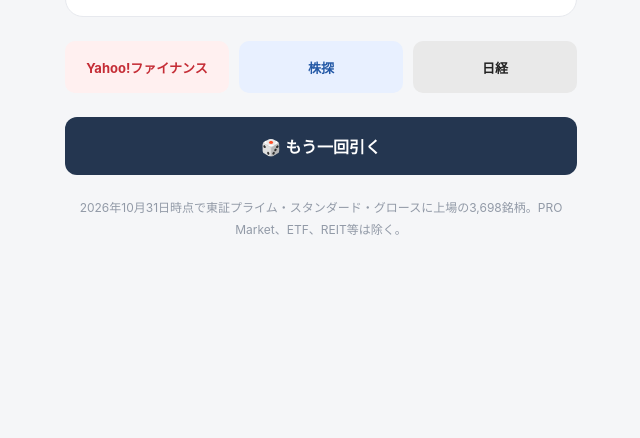
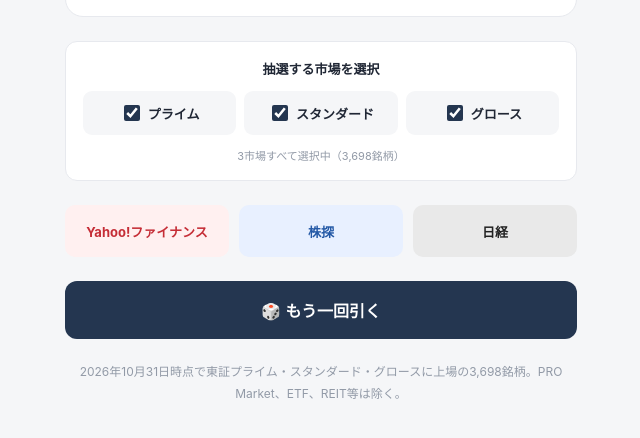
Before and after one commit to siriagari/stock-random-generator, a plain HTML site: page index.html in a window 1280 px wide. Both pictures are taken after a click on the button "🎲 抽選する". Shown: the part 412-850 px from the top of the page, without its empty margins (319-959 px from the left). Before the commit the page ends 800 px from the top, so only its background shows below. Drawn offline with Linux system fonts and the light colour scheme.

Commit message:
Implement market selection with filtering logic
Added market selection section with checkboxes for Prime, Standard, and Growth markets. Updated filtering logic and button state based on selected markets.

```diff
--- a/index.html
+++ b/index.html
@@ -66,6 +66,56 @@ h1{
 #market{
   font-size:12px;
   color:#818b99;
+  margin-top:12px;
+}
+
+/* 市場選択 */
+
+.market-select{
+  margin-top:24px;
+  padding:17px;
+  background:white;
+  border:1px solid #e7e9ee;
+  border-radius:12px;
+}
+
+.market-title{
+  font-size:13px;
+  font-weight:700;
+  margin-bottom:13px;
+  text-align:center;
+}
+
+.market-options{
+  display:grid;
+  grid-template-columns:repeat(3,1fr);
+  gap:8px;
+}
+
+.market-option{
+  display:flex;
+  align-items:center;
+  justify-content:center;
+  gap:5px;
+  padding:11px 3px;
+  background:#f5f6f8;
+  border-radius:9px;
+  font-size:13px;
+  font-weight:600;
+  cursor:pointer;
+}
+
+.market-option input{
+  width:16px;
+  height:16px;
+  accent-color:#243650;
+  cursor:pointer;
+}
+
+#filter-status{
+  text-align:center;
+  font-size:11px;
+  color:#929aa7;
   margin-top:12px;
 }
 
@@ -190,6 +240,8 @@ button:disabled{
   </h1>
 </header>
 
+<!-- 抽選結果 -->
+
 <section class="panel">
 
   <div class="label" id="result-label">
@@ -203,6 +255,48 @@ button:disabled{
   </div>
 
   <div id="market"></div>
+
+</section>
+
+<!-- 市場選択チェックボックス -->
+
+<section class="market-select">
+
+  <div class="market-title">
+    抽選する市場を選択
+  </div>
+
+  <div class="market-options">
+
+    <label class="market-option">
+      <input type="checkbox"
+             class="market-check"
+             value="prime"
+             checked>
+      プライム
+    </label>
+
+    <label class="market-option">
+      <input type="checkbox"
+             class="market-check"
+             value="standard"
+             checked>
+      スタンダード
+    </label>
+
+    <label class="market-option">
+      <input type="checkbox"
+             class="market-check"
+             value="growth"
+             checked>
+      グロース
+    </label>
+
+  </div>
+
+  <div id="filter-status">
+    3市場すべて選択中
+  </div>
 
 </section>
 
@@ -239,6 +333,8 @@ button:disabled{
 
 </div>
 
+<!-- 抽選ボタン -->
+
 <button id="draw" disabled>
   🎲 抽選する
 </button>
@@ -254,6 +350,115 @@ button:disabled{
 <script>
 
 let stocks=[];
+
+// 市場選択状態を取得
+
+function getSelectedMarkets(){
+
+  return Array.from(
+    document.querySelectorAll(".market-check:checked")
+  ).map(input=>input.value);
+
+}
+
+// 銘柄の市場を判定
+
+function getStockMarket(stock){
+
+  const market=String(stock.market||"").toLowerCase();
+
+  if(
+    market.includes("プライム") ||
+    market.includes("東p") ||
+    market.includes("prime")
+  ){
+    return "prime";
+  }
+
+  if(
+    market.includes("スタンダード") ||
+    market.includes("東s") ||
+    market.includes("standard")
+  ){
+    return "standard";
+  }
+
+  if(
+    market.includes("グロース") ||
+    market.includes("東g") ||
+    market.includes("growth")
+  ){
+    return "growth";
+  }
+
+  return null;
+
+}
+
+// 選択された市場の銘柄を取得
+
+function getFilteredStocks(){
+
+  const selected=getSelectedMarkets();
+
+  // 3市場すべて選択されていれば全銘柄
+
+  if(selected.length===3){
+    return stocks;
+  }
+
+  if(selected.length===0){
+    return [];
+  }
+
+  return stocks.filter(stock=>{
+    return selected.includes(getStockMarket(stock));
+  });
+
+}
+
+// 抽選対象数とボタン状態を更新
+
+function updateFilter(){
+
+  const selected=getSelectedMarkets();
+
+  const filtered=getFilteredStocks();
+
+  const status=document.getElementById("filter-status");
+
+  const draw=document.getElementById("draw");
+
+  if(selected.length===0){
+
+    status.textContent="市場を1つ以上選択してください";
+
+  }else if(selected.length===3){
+
+    status.textContent=
+      "3市場すべて選択中（"+
+      filtered.length.toLocaleString()+
+      "銘柄）";
+
+  }else{
+
+    const names={
+      prime:"プライム",
+      standard:"スタンダード",
+      growth:"グロース"
+    };
+
+    status.textContent=
+      selected.map(value=>names[value]).join("・")+
+      "（"+
+      filtered.length.toLocaleString()+
+      "銘柄）";
+
+  }
+
+  draw.disabled=filtered.length===0;
+
+}
 
 // 銘柄データ読み込み
 
@@ -273,14 +478,14 @@ async function loadStocks(){
       throw new Error("銘柄データが空です");
     }
 
-    // 銘柄数表示
+    // 全登録銘柄数を表示
 
     document.getElementById("status").textContent=
       "2026年10月31日時点で東証プライム・スタンダード・グロースに上場の"+
       stocks.length.toLocaleString()+
       "銘柄。PRO Market、ETF、REIT等は除く。";
 
-    document.getElementById("draw").disabled=false;
+    updateFilter();
 
   }catch(e){
 
@@ -326,16 +531,26 @@ function setStockLinks(code){
 
 }
 
+// チェックボックス変更時
+
+document.querySelectorAll(".market-check").forEach(input=>{
+
+  input.addEventListener("change",updateFilter);
+
+});
+
 // 抽選機能
 
 document.getElementById("draw").addEventListener("click",()=>{
 
-  if(!stocks.length)return;
+  const filteredStocks=getFilteredStocks();
 
-  // ランダムに銘柄を選択
+  if(!filteredStocks.length)return;
 
-  const stock=stocks[
-    Math.floor(Math.random()*stocks.length)
+  // 選択市場の中からランダムに抽選
+
+  const stock=filteredStocks[
+    Math.floor(Math.random()*filteredStocks.length)
   ];
 
   // 抽選結果表示
```
